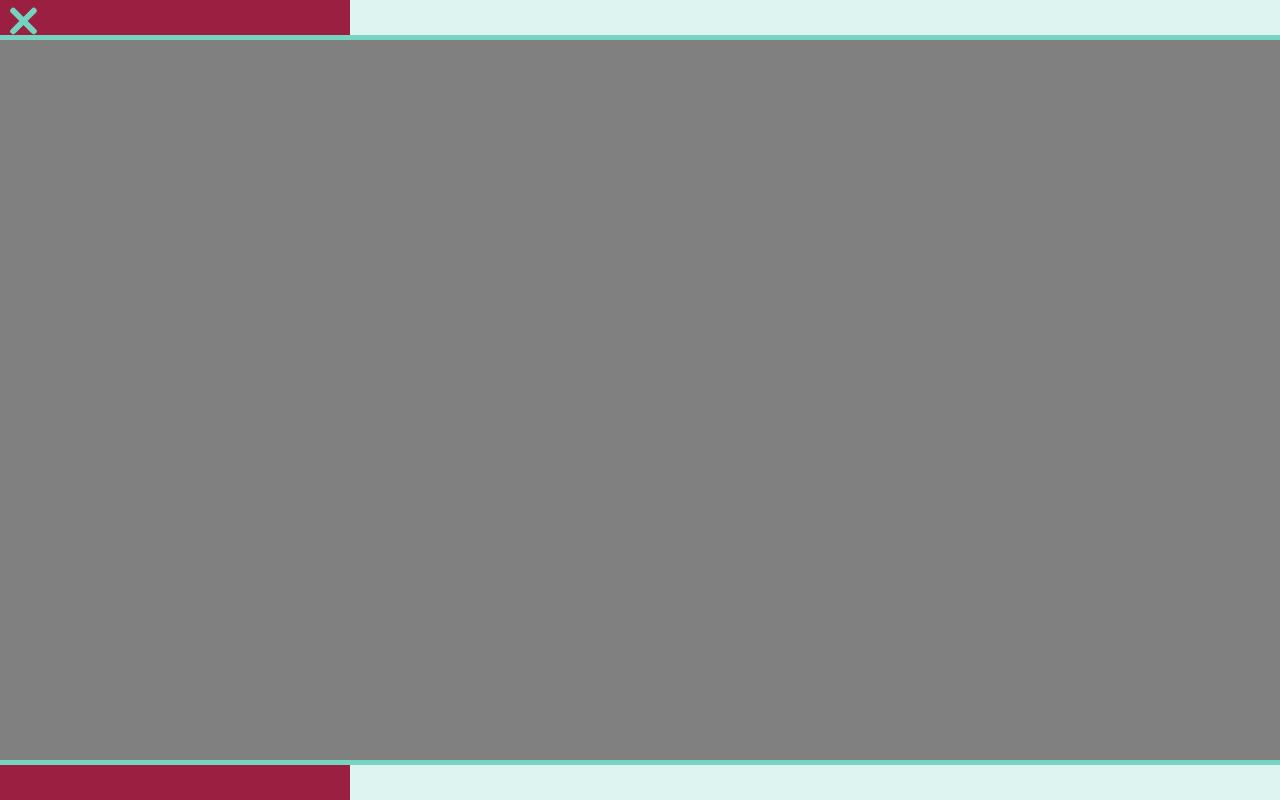
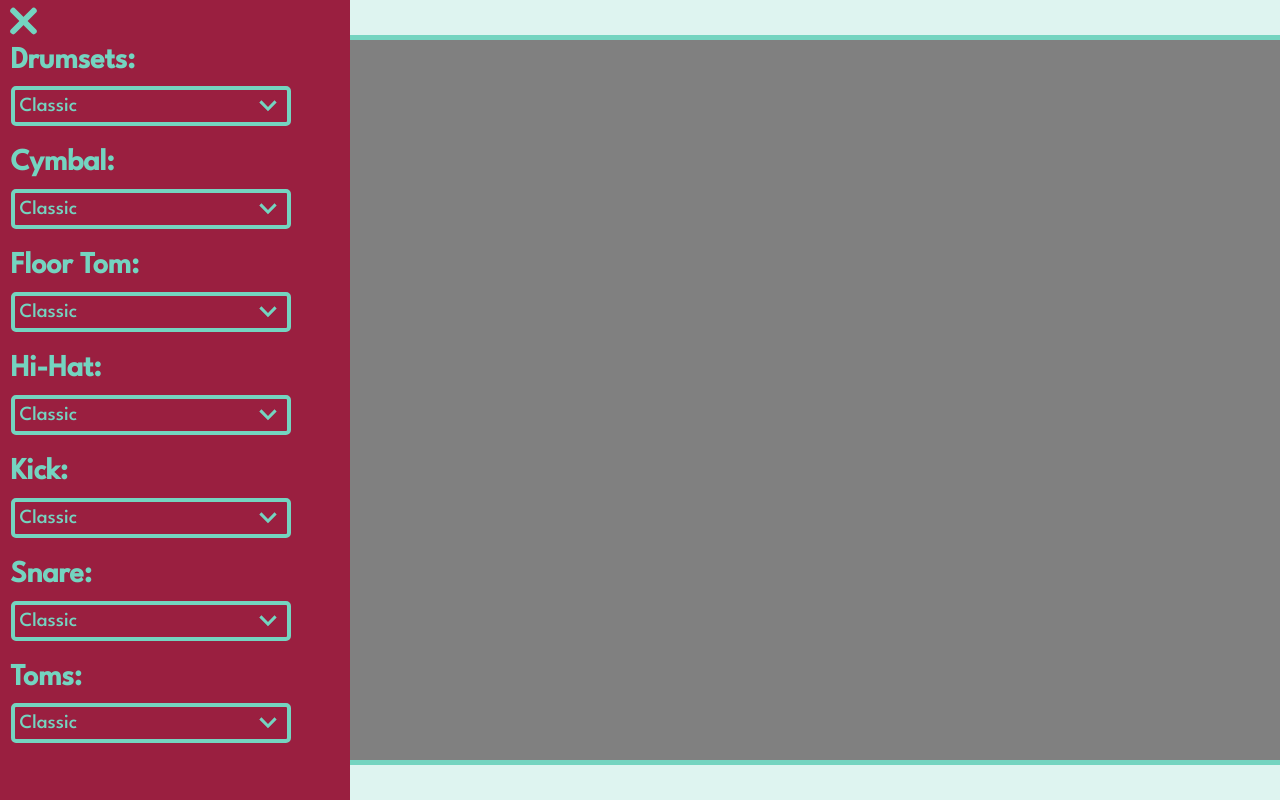
Before and after one commit to JonasChristmann/AVPRG_Projekt, a plain HTML site: page home.html in a window 1280 px wide. Both pictures are taken after a click on the element 23 px from the left and 9 px from the top of the page. Drawn offline with Linux system fonts and the light colour scheme.

Commit message:
Menü fertig

```diff
--- a/home.html
+++ b/home.html
@@ -16,6 +16,70 @@
 
         <div id="sidebar">
 
+            <div id="navWrapper">
+
+                <div class="navEntry" id="drumSetsNav">
+                    <h3>Drumsets:</h3>
+                        <select>
+                            <option>Classic</option>
+                            <option>Jazz</option>
+                            <option>Synth</option>
+                        </select>
+                </div>
+                <div class="navEntry" id = "cymbalNav">
+                    <h3>Cymbal:</h3>
+                        <select>
+                            <option>Classic</option>
+                            <option>Jazz</option>
+                            <option>Synth</option>
+                        </select>
+                </div>
+                <div class="navEntry" id = "floorTomNav">
+                    <h3>Floor Tom:</h3>
+                        <select>
+                            <option>Classic</option>
+                            <option>Jazz</option>
+                            <option>Synth</option>
+                        </select>
+                </div>
+                <div class="navEntry" id = "hihatNav">
+                    <h3>Hi-Hat:</h3>
+                        <select>
+                            <option>Classic</option>
+                            <option>Jazz</option>
+                            <option>Synth</option>
+                        </select>
+                </div>
+                <div class="navEntry" id = "kickNav">
+                    <h3>Kick:</h3>
+                        <select>
+                            <option>Classic</option>
+                            <option>Jazz</option>
+                            <option>Synth</option>
+                        </select>
+                </div>
+                <div class="navEntry" id = "snare">
+                    <h3>Snare:</h3>
+                        <select>
+                            <option>Classic</option>
+                            <option>Jazz</option>
+                            <option>Synth</option>
+                        </select>
+                </div>
+                <div class="navEntry" id = "toms">
+                    <h3>Toms:</h3>
+                        <select>
+                            <option>Classic</option>
+                            <option>Jazz</option>
+                            <option>Synth</option>
+                        </select>
+                </div>
+            </div>
+
+
+
+
+
         </div>
 
         <div id="menuButton" onclick="Menu(this)">
@@ -24,12 +88,16 @@
         </div>
 
         <div id="contentWrapper">
+
             <h2 id="segmentCaption"></h2>
+
             <video width="0" height="0" id="webCam" autoplay muted playsinlne>
                 <source src="Micro-dance_2_.mp4" type="video/mp4">
             </video>
+
             <canvas id="canvas" width="1280" height="720"></canvas>
             <canvas id="canvas2" width="1280" height="720"></canvas>
+
         </div>
 
     </div>
@@ -53,11 +121,23 @@
         function openMenu(x) {
             x.classList.toggle("change");
             document.querySelector("#sidebar").style.width = 0;
+
+            document.querySelector('#navWrapper').style.width = 0;
+
+            document.querySelectorAll('.navEntry').forEach((item)=>{
+                // item.style.display = 'none';
+                item.style.opacity = 0
+            });
         }
 
         function closeMenu(x) {
             x.classList.toggle("change");
             document.querySelector("#sidebar").style.width = "350px";
+            document.querySelector('#navWrapper').style.width = '100%';
+            document.querySelectorAll('.navEntry').forEach((item)=>{
+                // item.style.display = 'inline-block';
+                item.style.opacity = 1.0;
+            });
         }
 
 
--- a/style.css
+++ b/style.css
@@ -17,6 +17,7 @@ body, html {
     --mainFont: 'League Spartan', sans-serif;
   }
 
+
 h2 {
     font-family: var(--mainFont);
     font-style: 'medium';
@@ -34,15 +35,74 @@ h2 {
 
 #sidebar {
     position: fixed;
+    z-index: 10;
     height: 100%;
     width: 0;
     background-color: var(--mainColor);
     transition:  0.4s;
 }
 
+#navWrapper{
+    display: flex;
+    margin-top: 10%;
+    flex-direction: column;
+    justify-content: space-evenly;
+    height: 90%;
+    width: 100%;
+    transition: 0.4s;
+
+}
+
+
+.navEntry {
+    display: flex;
+    flex-direction: column;
+    justify-content: space-evenly;
+    align-items: left;
+    margin-left: 3%;
+    opacity: 0;
+    width: 0;
+    width: 80%;
+    flex: 1;
+    transition: 0.2s;
+}
+
+
+select {
+    appearance: none;
+    cursor: pointer;
+    outline: 0;
+    font-family: var(--mainFont);
+    font-weight: 100;
+    font-size: 20px;
+    color: var(--accentColor);
+    background-color: var(--mainColor);
+    border-radius: 5px;
+    border-width: 4px ;
+    border-color: var(--accentColor);
+    padding-top: 5px;
+    padding-bottom: 5px;
+    padding-left: 5px;
+    background: url(./images/expand_more.svg) no-repeat right transparent;
+    background-position: top 50% right 3px ;
+}
+
+option {
+    background: var(--mainColor);
+}
+
+
+h3 {
+    font-family: var(--mainFont);
+    font-weight: bold;
+    font-size: 30px;
+    margin: 0;
+    color: var(--accentColor);
+}
+
 #menuButton {
     position: absolute;
-    z-index: 1;
+    z-index: 11;
     width: fit-content;
     height: fit-content;
     cursor: pointer;
```
Also changed, not shown: images/expand_more.svg (added).
